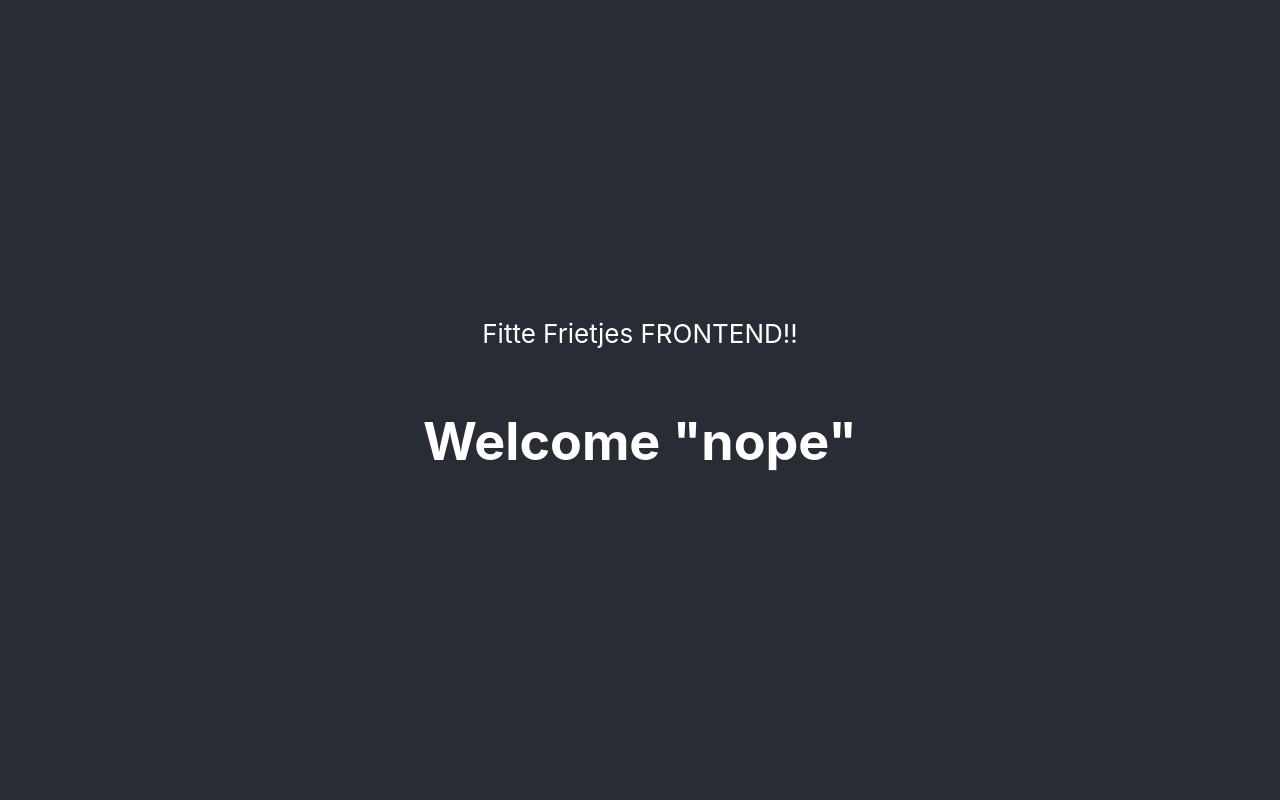
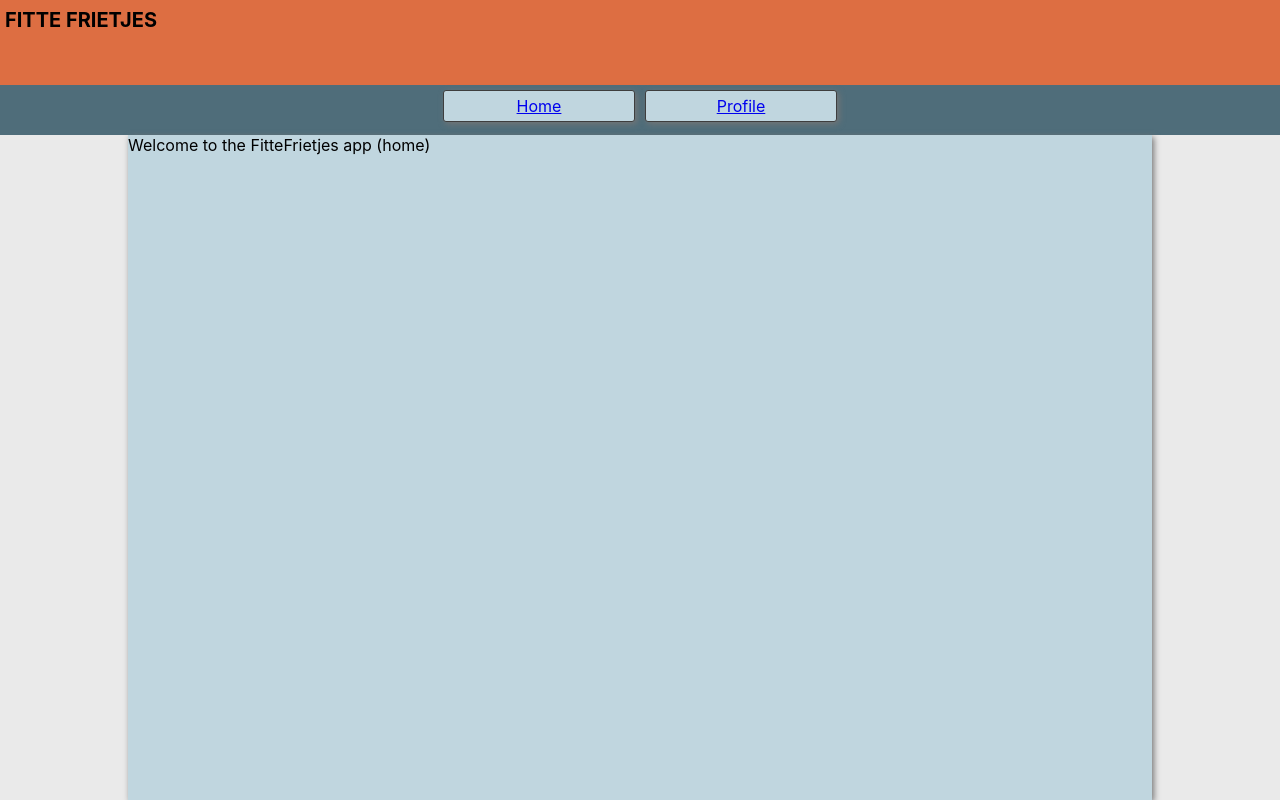
Before and after one commit to fitte-frietjes/front-end, a React (Create React App) app: page / in a window 1280 px wide. Built offline with nearby package versions, Linux system fonts and the light colour scheme; no server answers.

Commit message:
Update front end (WIP)
- New Menu
- New Home page
- New Profile page

```diff
--- a/package.json
+++ b/package.json
@@ -11,7 +11,9 @@
     "node-sass": "^5.0.0",
     "react": "^17.0.2",
     "react-dom": "^17.0.2",
+    "react-router-dom": "^5.2.0",
     "react-scripts": "4.0.3",
+    "typescript": "^4.3.2",
     "web-vitals": "^1.1.1"
   },
   "scripts": {
--- a/src/App.js
+++ b/src/App.js
@@ -1,18 +1,36 @@
 import './style.scss';
-import ProfileWelcomeMsg from './components/profile/welcome'
+import { BrowserRouter as Router, Route, Switch } from 'react-router-dom'
+import { NavLink as Link } from 'react-router-dom'
+import profileView from './components/profile/profileView'
+import welcomePage from './components/welcomePage'
 
 function App() {
+
+
+
   return (
-    <div className="App">
-      <header className="App-header">
-        <p>
-          Fitte Frietjes FRONTEND!!
-        </p>
+    <Router>
+      <div className="App">
+        <header className="header">
+          <span>FITTE FRIETJES</span>
+        </header>
 
-        <ProfileWelcomeMsg />
-
-      </header>
-    </div>
+        <div className="menu">
+          <Link to="/">
+            <div className="btn">Home</div>
+          </Link>
+          <Link to="/profile/1">
+            <div className="btn">Profile</div>
+          </Link>
+        </div>
+        <div className="content-wrapper">
+          <Switch>
+            <Route path="/profile/:id" component={profileView} />
+            <Route exact path="/" component={welcomePage} />
+          </Switch>
+        </div>
+      </div>
+    </Router>
   );
 }
 
--- /dev/null
+++ b/src/components/profile/profileView.js
@@ -0,0 +1,78 @@
+import api from '../../services/api';
+import React from 'react';
+
+class ProfileView extends React.Component {
+
+    constructor(props) {
+        super(props)
+        this.state = {
+            profileId: this.props.match.params.id,
+            profile: [],
+            account: []
+        };
+    }
+
+    componentDidMount() {
+
+        const { profileId } = this.state;
+
+        // First get projects
+        api.get(`/profile/${profileId}`)
+            .then((response) => {
+                this.setState({
+                    profile: response.data,
+                    account: response.data.account
+                });
+                console.warn(response.data);
+            }).catch((error) => {
+                console.warn(error);
+            })
+    }
+
+    render() {
+        const { profile, account } = this.state;
+        return (
+            <div className="profileView">
+                <div className="info">
+                    <table>
+                        <tr>
+                            <td>Naam</td>
+                            <td>{account.name}</td>
+                        </tr>
+                        <tr>
+                            <td>email</td>
+                            <td>{account.email}</td>
+                        </tr>
+                        <tr>
+                            <td>dateOfBirth</td>
+                            <td>{profile.dateOfBirth}</td>
+                        </tr>
+
+                        <tr>
+                            <td>length</td>
+                            <td>{profile.length}</td>
+                        </tr>
+
+                        <tr>
+                            <td>weight</td>
+                            <td>{profile.weight}</td>
+                        </tr>
+                        <tr>
+                            <td>desiredWeight</td>
+                            <td>
+                                <Moment>{profile.desiredWeight}</Moment>
+                            </td>
+                        </tr>
+                        <tr>
+                            <td>bmi</td>
+                            <td>{profile.bmi}</td>
+                        </tr>
+                    </table>
+                </div>
+            </div>
+
+        )
+    }
+
+}
+export default ProfileView
--- a/src/components/profile/welcome.js
+++ /dev/null
@@ -1,29 +0,0 @@
-import axios from "axios"
-import { useState, useEffect } from "react"
-
-const ProfileWelcomeMsg = () => {
-
-    const [profile, setProfile] = useState([]);
-
-    const getProfile = () => {
-        axios.get(process.env.REACT_APP_API_URL + "/profile/1")
-            .then(res => {
-                setProfile(res.data);
-            })
-            .catch(error => {
-                console.warn(error);
-            });
-    }
-
-    useEffect(() => {
-        getProfile()
-    }, []);
-
-    return (
-        <h1>
-            Welcome "{profile.account? profile.account.name:'nope'}"
-        </h1>
-    );
-}
-
-export default ProfileWelcomeMsg
--- /dev/null
+++ b/src/components/welcomePage.js
@@ -0,0 +1,10 @@
+const WelcomePage = () => {
+    return (
+        <div>
+            <span>
+                Welcome to the FitteFrietjes app (home)
+            </span>
+        </div>
+    );
+}
+export default WelcomePage
--- /dev/null
+++ b/src/react-app-env.d.ts
@@ -0,0 +1 @@
+/// <reference types="react-scripts" />
--- /dev/null
+++ b/src/services/api.tsx
@@ -0,0 +1,33 @@
+import axios from 'axios'
+
+const baseURL = process.env.REACT_APP_API_URL;
+
+// Get call
+const getCall = (url: string) => {
+    return axios({
+        'method': 'GET',
+        'url': baseURL + url,
+        'headers': {
+            'Accept': 'application/json',
+        }
+    })
+}
+
+// Post call
+const postCall = (url: string, body: string) => {
+    return axios({
+        'method': 'POST',
+        'url': baseURL + url,
+        'headers': {
+            'Accept': 'application/json',
+        },
+        'data': body
+    })
+}
+
+const api = {
+    get: getCall,
+    post: postCall
+}
+
+export default api;
--- a/src/style.scss
+++ b/src/style.scss
@@ -1,41 +1,10 @@
-.App {
-    text-align: center;
-}
-
-.App-logo {
-    height: 40vmin;
-    pointer-events: none;
-}
-
-@media (prefers-reduced-motion: no-preference) {
-    .App-logo {
-        animation: App-logo-spin infinite 20s linear;
-    }
-}
-
-.App-header {
-    background-color: #282c34;
-    min-height: 100vh;
-    display: flex;
-    flex-direction: column;
-    align-items: center;
-    justify-content: center;
-    font-size: calc(10px + 2vmin);
-    color: white;
-}
-
-.App-link {
-    color: #61dafb;
-}
-
-@keyframes App-logo-spin {
-    from {
-        transform: rotate(0deg);
-    }
-    to {
-        transform: rotate(360deg);
-    }
-}
+$color-1: #eaeaea;
+$color-2: #c0d6df;
+$color-3: #4f6d7a;
+$color-4: #e8dab2;
+$color-5: #dd6e42;
+$border: #3e3e3e;
+$shadow: #757575;
 
 body {
     margin: 0;
@@ -45,6 +14,62 @@ body {
     -moz-osx-font-smoothing: grayscale;
 }
 
-code {
-    font-family: source-code-pro, Menlo, Monaco, Consolas, "Courier New", monospace;
+header {
+    background-color: $color-5;
+    height: 85px;
+    padding-left: 5px;
+    font-weight: bold;
+    font-size: 20px;
+    line-height: 40px;
 }
+
+.menu {
+    background: $color-3;
+    width: 100%;
+    height: 50px;
+    display: block;
+    display: flex;
+    justify-content: center;
+    .btn {
+        width: 180px;
+        padding: 5px;
+        margin: 5px;
+        text-align: center;
+        background-color: $color-2;
+        border: 1px solid $border;
+        border-radius: 3px;
+        cursor: pointer;
+        filter: drop-shadow(2px 2px 3px $shadow);
+    }
+}
+
+.content-wrapper {
+    width: 100%;
+    height: calc(100% - 135px);
+    position: absolute;
+    display: block;
+    background-color: $color-1;
+
+    div {
+        background: $color-2;
+        width: 80%;
+        display: block;
+        margin-left: auto;
+        margin-right: auto;
+        height: calc(100%);
+        filter: drop-shadow(2px 2px 3px $shadow);
+    }
+}
+
+.profileView {
+    .info{
+        table{
+            table-layout: fixed;
+            width: 300px;
+            border-collapse: collapse;
+            td{
+                border: 1px solid $border;
+            }
+        }
+    }
+}
```
Also changed, not shown: tsconfig.json (added, +26 -0 lines).
